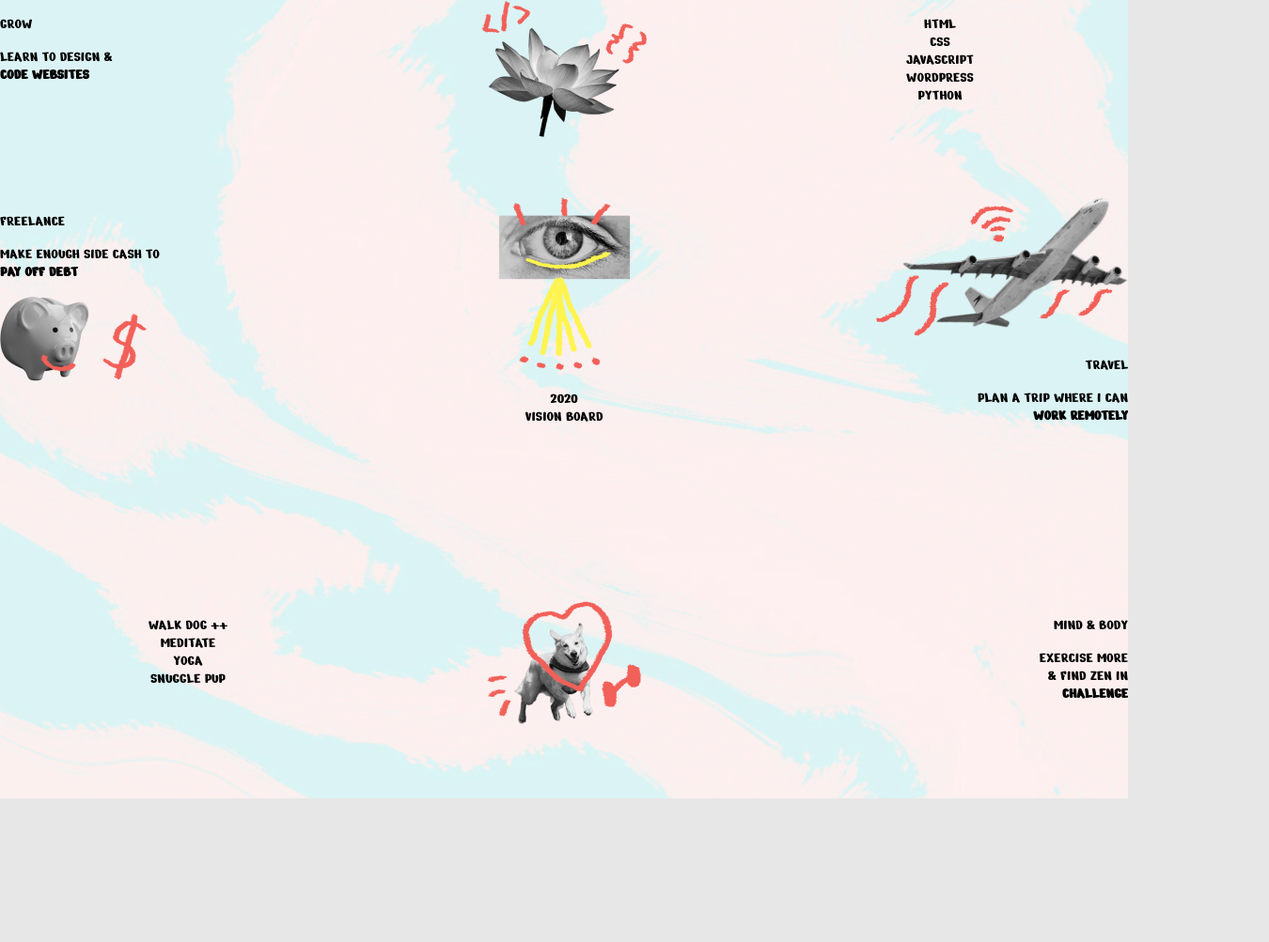
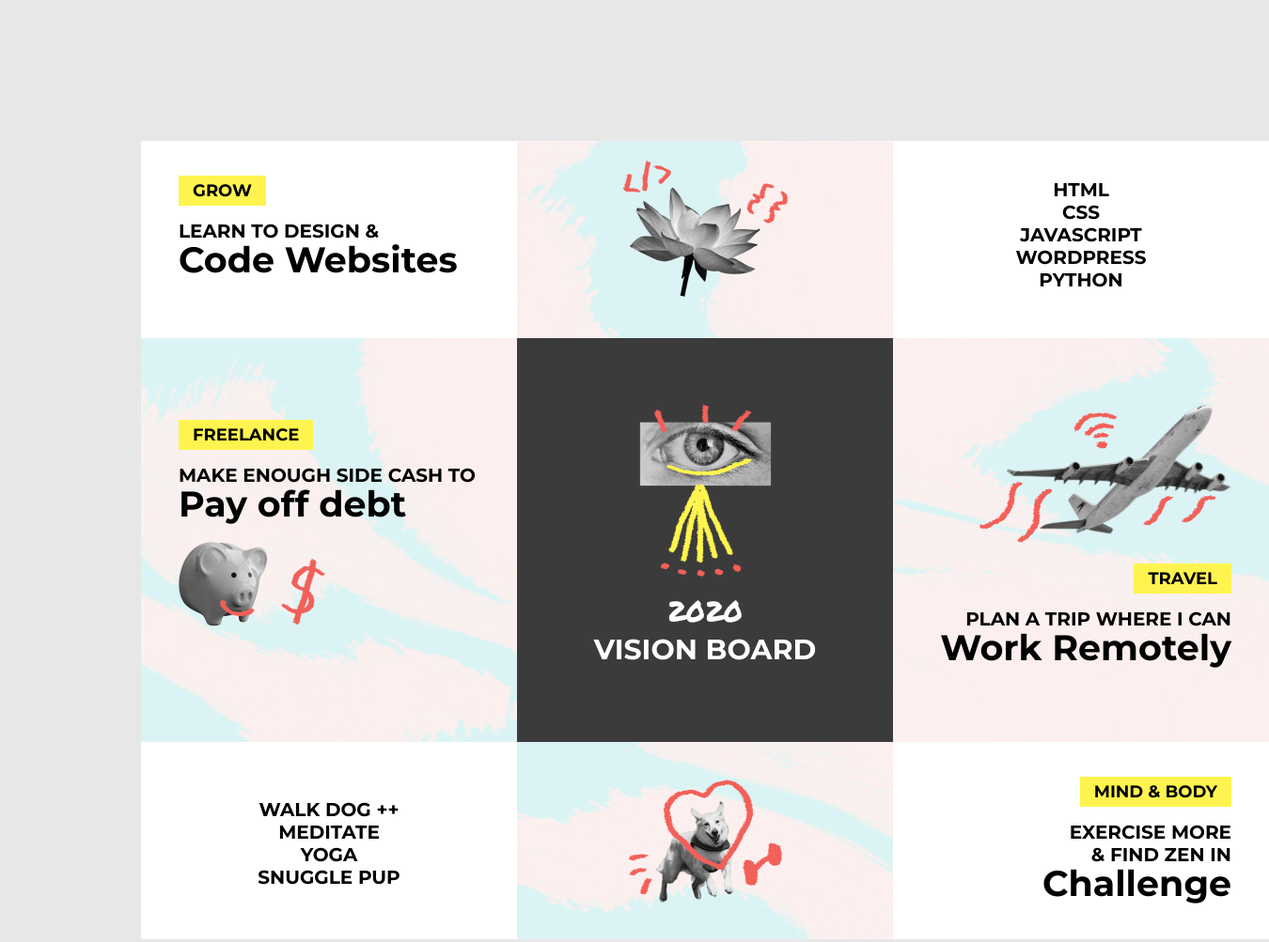
Before and after one commit to lenatheque/vision-board, a plain HTML site: page index.html in a window 1280 px wide. Shown: the whole page at 94% size, 1350 px wide, since content can reach past the window. Before the commit the page ends 850 px from the top, so only its background shows below. Drawn offline with Linux system fonts and the light colour scheme.

Commit message:
aligning elements

```diff
--- a/css/main.css
+++ b/css/main.css
@@ -1,16 +1,18 @@
 body {
-  font-family: "Nerko One", cursive;
   background-color: #e7e7e7;
   margin: 150px;
 }
 
 #vision-board {
+  margin: 50px auto;
   width: 1200px;
   height: 850px;
   overflow: auto;
   background: url("../img/background.png");
   background-size: cover;
-  /* font-family: "Montserrat", sans-serif; */
+  font-family: "Montserrat", sans-serif;
+  font-size: 20px;
+  font-weight: 700;
   text-transform: uppercase;
 }
 
@@ -21,10 +23,12 @@ body {
 }
 
 .small-block {
+  padding: 20px 40px;
   height: 210px;
 }
 
 .large-block {
+  padding: 70px 40px;
   height: 430px;
 }
 
@@ -35,3 +39,38 @@ body {
 .right {
   text-align: right;
 }
+
+.dark-bg {
+  background: #3b3b3b;
+  color: #ffffff;
+}
+
+.light-bg {
+  background: #ffffff;
+}
+
+.highlight {
+  padding: 5px 15px;
+  background: #fff44f;
+  font-size: 18px;
+}
+
+.marker {
+  font-family: "Permanent Marker", cursive;
+  font-weight: normal;
+}
+
+strong {
+  font-size: 38px;
+  text-transform: none;
+  line-height: 38px;
+}
+
+.title {
+  margin: 10px 0;
+  font-size: 30px;
+}
+
+.top-padding {
+  padding-top: 40px;
+}
--- a/index.html
+++ b/index.html
@@ -2,14 +2,13 @@
 <html lang="en">
   <head>
     <meta charset="utf-8" />
-    <title>Vision Board 2021</title>
-    <link rel="stylesheet" href="css/main.css" />
-    <link rel="stylesheet" href="css/normalize.css" />
-    <link rel="preconnect" href="https://fonts.gstatic.com" />
+    <title>Vision Board Project</title>
     <link
-      href="https://fonts.googleapis.com/css2?family=Nerko+One&display=swap"
+      href="https://fonts.googleapis.com/css?family=Montserrat:700%7CPermanent+Marker&display=swap"
       rel="stylesheet"
     />
+    <link rel="stylesheet" href="css/normalize.css" />
+    <link rel="stylesheet" href="css/main.css" />
   </head>
   <body>
     <div id="vision-board">
```
